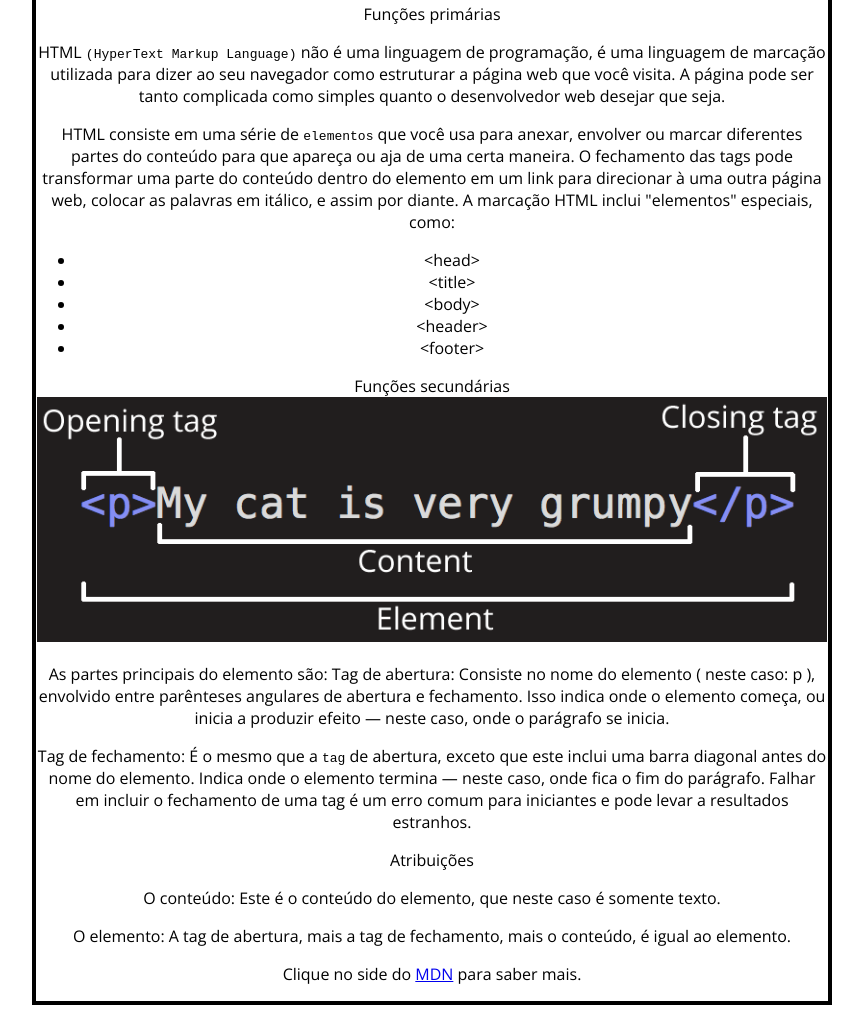
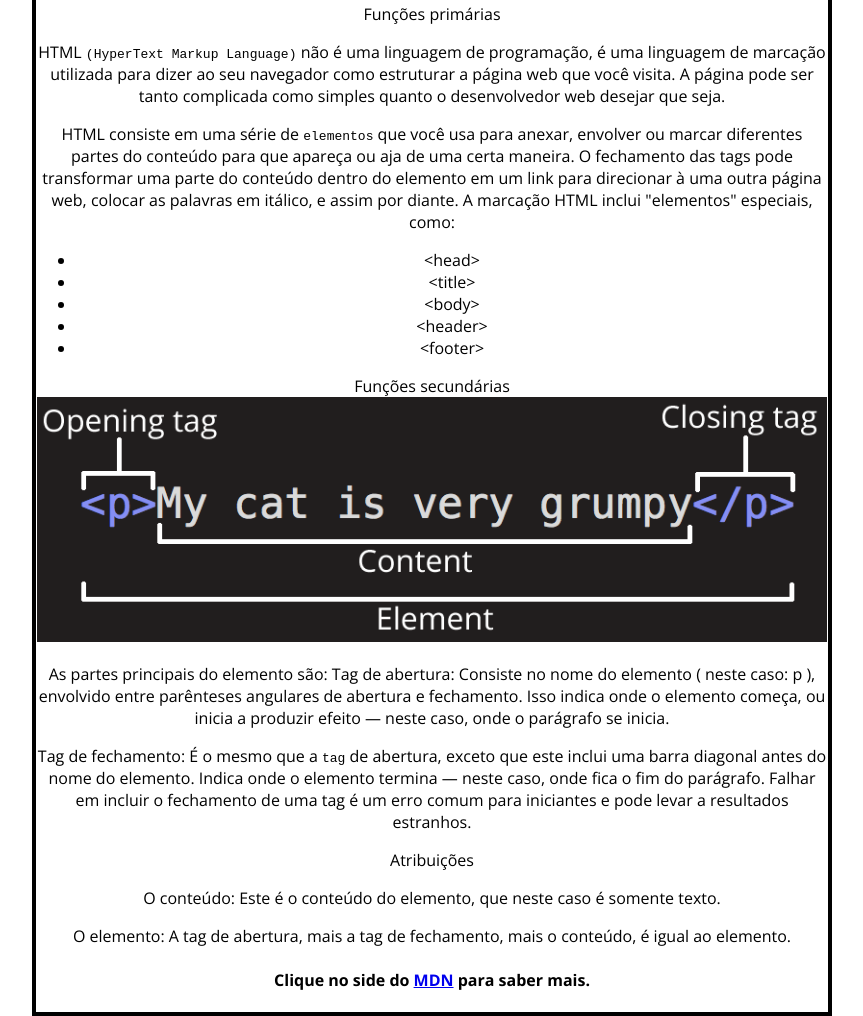
Before and after one commit to marcossgonzalez/TechnicalDocumentationFreeCodeCamp, a plain HTML site: page index.html in a window 1280 px wide. Shown: the part 413-1429 px from the top of the page, without its empty margins (126-989 px from the left). Drawn offline with nearby package versions, Linux system fonts and the light colour scheme.

Commit message:
Minor fix
minor fix

```diff
--- a/index.html
+++ b/index.html
@@ -65,7 +65,7 @@
         <header>Atribuições</header>
         <p>O conteúdo: Este é o conteúdo do elemento, que neste caso é somente texto.</p>
         <p>O elemento: A tag de abertura, mais a tag de fechamento, mais o conteúdo, é igual ao elemento.</p>
-        <p >Clique no side do <a href="https://developer.mozilla.org/pt-BR/docs/Learn/HTML/Introduction_to_HTML/Getting_started" target="_blank">MDN</a> para saber mais.</p>
+        <h4>Clique no side do <a href="https://developer.mozilla.org/pt-BR/docs/Learn/HTML/Introduction_to_HTML/Getting_started" target="_blank">MDN</a> para saber mais.</h4>
       </section>
 
     </main>
```
